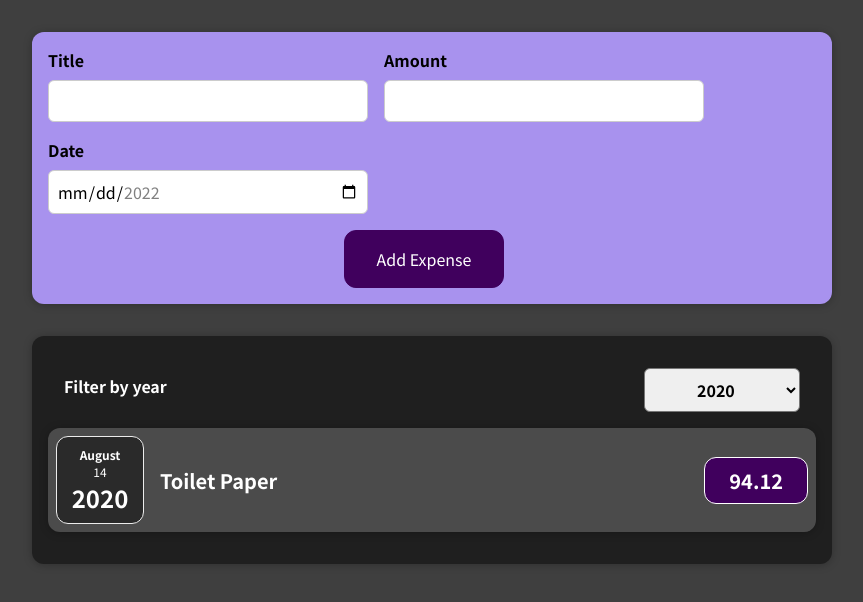
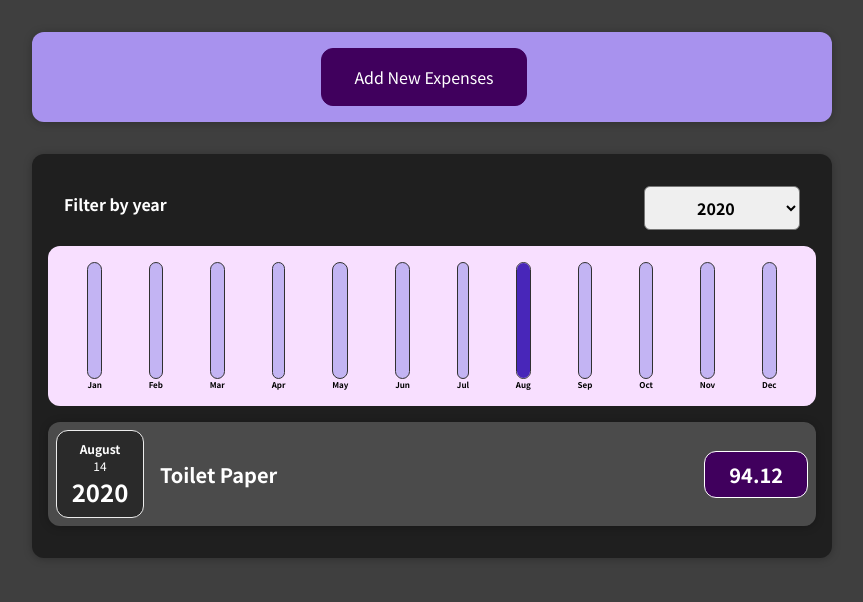
Before and after one commit to Stiboo2/ReactBudget, a React (Create React App) app: page / in a window 1280 px wide. Shown: the top 602 px of the page, without its empty margins (208-1071 px from the left). Built offline with nearby package versions, Linux system fonts and the light colour scheme.

Commit message:
l-70  done

```diff
--- /dev/null
+++ b/src/components/Chart/Chart.css
@@ -0,0 +1,9 @@
+.chart {
+    padding: 1rem;
+    border-radius: 12px;
+    background-color: #f8dfff;
+    text-align: center;
+    display: flex;
+    justify-content: space-around;
+    height: 10rem;
+  }
--- /dev/null
+++ b/src/components/Chart/Chart.js
@@ -0,0 +1,24 @@
+import React from 'react';
+
+import ChartBar from './ChartBar';
+import './Chart.css';
+
+const Chart = (props) => {
+  const dataPointValues = props.dataPoints.map(dataPoint => dataPoint.value);
+  const totalMaximum = Math.max(...dataPointValues);
+
+  return (
+    <div className='chart'>
+      {props.dataPoints.map((dataPoint) => (
+        <ChartBar
+          key={dataPoint.label}
+          value={dataPoint.value}
+          maxValue={totalMaximum}
+          label={dataPoint.label}
+        />
+      ))}
+    </div>
+  );
+};
+
+export default Chart;
--- /dev/null
+++ b/src/components/Chart/ChartBar.css
@@ -0,0 +1,30 @@
+.chart-bar {
+    height: 100%;
+    display: flex;
+    flex-direction: column;
+    align-items: center;
+  }
+
+  .chart-bar__inner {
+    height: 100%;
+    width: 100%;
+    border: 1px solid #313131;
+    border-radius: 12px;
+    background-color: #c3b4f3;
+    overflow: hidden;
+    display: flex;
+    flex-direction: column;
+    justify-content: flex-end;
+  }
+
+  .chart-bar__fill {
+    background-color: #4826b9;
+    width: 100%;
+    transition: all 0.3s ease-out;
+  }
+
+  .chart-bar__label {
+    font-weight: bold;
+    font-size: 0.5rem;
+    text-align: center;
+  }
--- /dev/null
+++ b/src/components/Chart/ChartBar.js
@@ -0,0 +1,25 @@
+import React from 'react';
+
+import './ChartBar.css';
+
+const ChartBar = (props) => {
+  let barFillHeight = '0%';
+
+  if (props.maxValue > 0) {
+    barFillHeight = Math.round((props.value / props.maxValue) * 100) + '%';
+  }
+
+  return (
+    <div className='chart-bar'>
+      <div className='chart-bar__inner'>
+        <div
+          className='chart-bar__fill'
+          style={{ height: barFillHeight }}
+        ></div>
+      </div>
+      <div className='chart-bar__label'>{props.label}</div>
+    </div>
+  );
+};
+
+export default ChartBar;
--- a/src/components/Expenses/Expenses.js
+++ b/src/components/Expenses/Expenses.js
@@ -4,6 +4,7 @@
 import Card from "../UI/Card";
 import ExpensesFilter from "./ExpensesFilter";
 import ExpensesList from "./ExpensesList";
+import ExpensesChart from "./ExpensesChart";
 const Expenses = (props) => {
   const [filteredYear, setFilteredYear] = useState("2020");
   const filterChangeHandler = (selectedYear) => {
@@ -20,6 +21,7 @@
           selected={filteredYear}
           onChangeFilter={filterChangeHandler}
         />
+        <ExpensesChart expenses = {filteredExpenses}/>
         <ExpensesList items = {filteredExpenses}/>
       </Card>
     </div>
--- /dev/null
+++ b/src/components/Expenses/ExpensesChart.js
@@ -0,0 +1,29 @@
+import React from 'react';
+
+import Chart from '../Chart/Chart';
+
+const ExpensesChart = (props) => {
+  const chartDataPoints = [
+    { label: 'Jan', value: 0 },
+    { label: 'Feb', value: 0 },
+    { label: 'Mar', value: 0 },
+    { label: 'Apr', value: 0 },
+    { label: 'May', value: 0 },
+    { label: 'Jun', value: 0 },
+    { label: 'Jul', value: 0 },
+    { label: 'Aug', value: 0 },
+    { label: 'Sep', value: 0 },
+    { label: 'Oct', value: 0 },
+    { label: 'Nov', value: 0 },
+    { label: 'Dec', value: 0 },
+  ];
+
+  for (const expense of props.expenses) {
+    const expenseMonth = expense.date.getMonth(); // starting at 0 => January => 0
+    chartDataPoints[expenseMonth].value += expense.amount;
+  }
+
+  return <Chart dataPoints={chartDataPoints} />;
+};
+
+export default ExpensesChart;
--- a/src/components/NewExpense/ExpenseForm.js
+++ b/src/components/NewExpense/ExpenseForm.js
@@ -21,21 +21,24 @@
 
     const expenseData = {
       title: enteredTitle,
-      amount: enteredAmount,
+      amount: +enteredAmount,
       date: new Date(enteredDate),
     };
     props.onSaveExpenseData(expenseData);
-    setEnteredTitle('');
-    setEnteredAmount('');
-    setEnteredDate('');
-
+    setEnteredTitle("");
+    setEnteredAmount("");
+    setEnteredDate("");
   };
   return (
     <form onSubmit={submitHandler}>
       <div className="new-expense__controls">
         <div className="new-expense__control">
           <label>Title</label>
-          <input type="text" value={enteredTitle} onChange={titleChangeHandler} />
+          <input
+            type="text"
+            value={enteredTitle}
+            onChange={titleChangeHandler}
+          />
         </div>
         <div className="new-expense__control">
           <label>Amount</label>
@@ -59,7 +62,8 @@
         </div>
       </div>
       <div className="new-expense__control">
-        <button>Add Expense</button>
+        <button type="button" onClick={props.onCancel}> Cancel</button>
+        <button type="submit">Add Expense</button>
       </div>
     </form>
   );
--- a/src/components/NewExpense/NewExpense.js
+++ b/src/components/NewExpense/NewExpense.js
@@ -1,18 +1,35 @@
-import React from 'react'
-import ExpenseForm from './ExpenseForm';
-import './NewExpense.css'
+import React, { useState } from "react";
+import ExpenseForm from "./ExpenseForm";
+import "./NewExpense.css";
 
-
-const NewExpense = (props) =>{
-    const saveExpenseDataHandler = (enteredExpenceData)=>{
-const expenseData = {
-    ...enteredExpenceData,
-    id: Math.random.toString()
-};
-props.onAddExpense(expenseData)
-    }
-    return <div className='new-expense'>
-        <ExpenseForm onSaveExpenseData={saveExpenseDataHandler}/>
+const NewExpense = (props) => {
+  const [isEditing, setIsEditing] = useState(false);
+  const saveExpenseDataHandler = (enteredExpenceData) => {
+    const expenseData = {
+      ...enteredExpenceData,
+      id: Math.random.toString(),
+    };
+    props.onAddExpense(expenseData);
+    setIsEditing(false);
+  };
+  const startEditingHandler = () => {
+    setIsEditing(true);
+  };
+  const stopEditingHandler = () => {
+    setIsEditing(false);
+  };
+  return (
+    <div className="new-expense">
+      {!isEditing && (
+        <button onClick={startEditingHandler}> Add New Expenses</button>
+      )}
+      {isEditing && (
+        <ExpenseForm
+          onSaveExpenseData={saveExpenseDataHandler}
+          onCancel={stopEditingHandler}
+        />
+      )}
     </div>
+  );
 };
 export default NewExpense;
```
